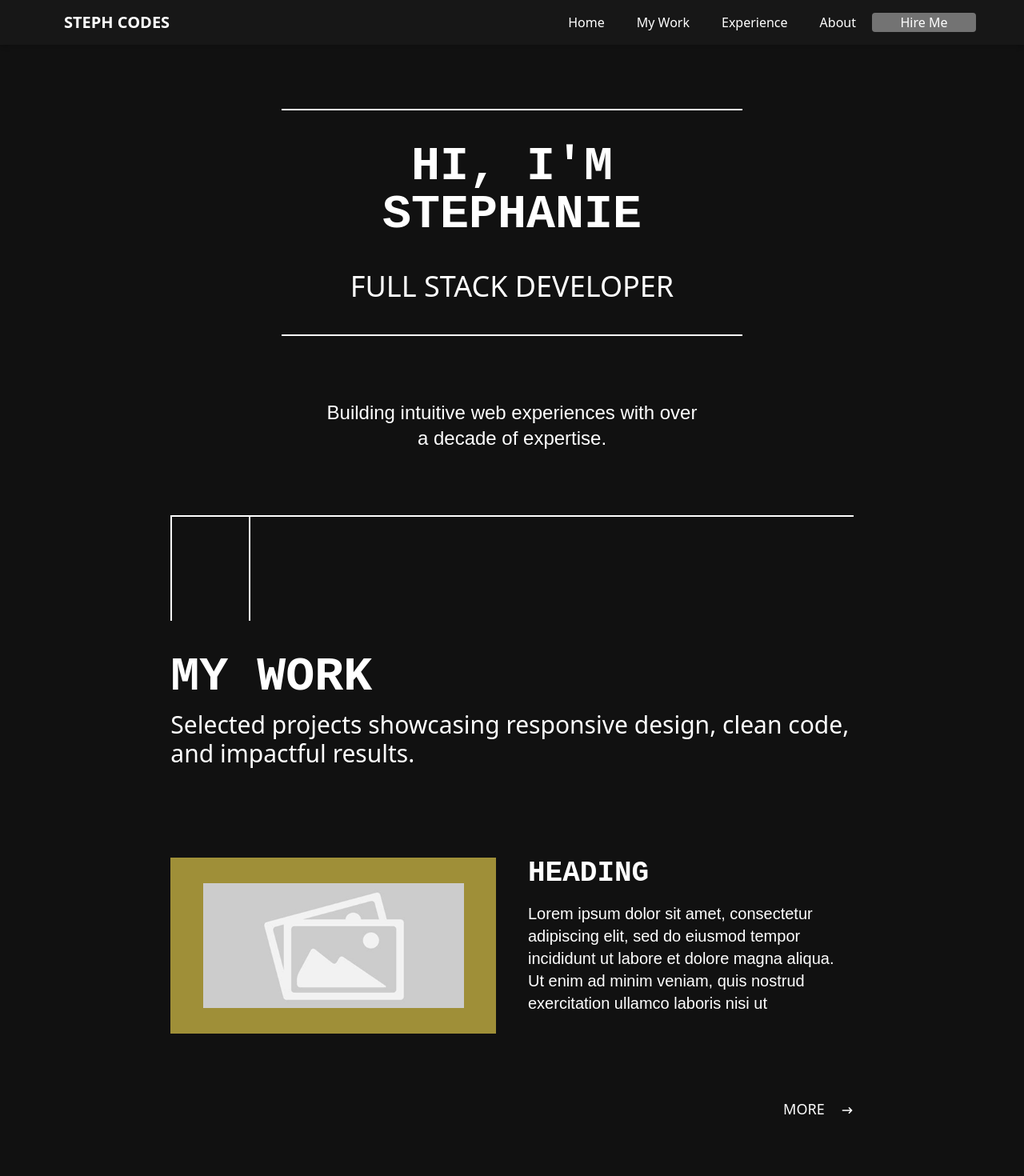
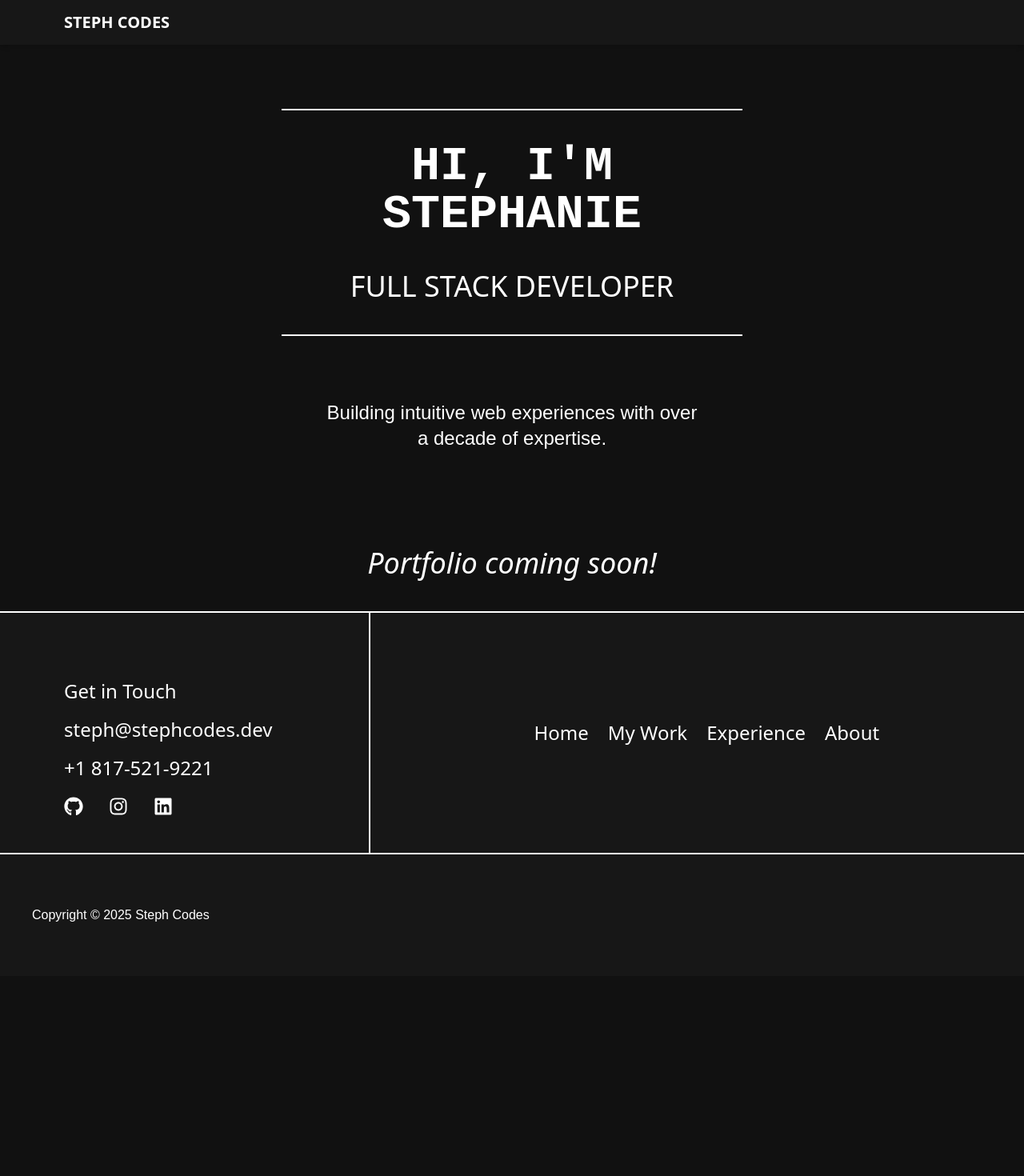
Before and after one commit to Rocklobster84/steph-codes-temp, a Next.js app: page / in a window 1280 px wide. Shown: the top 1470 px of the page at 80% size. After the commit the page ends 1220 px from the top, so only its background shows below. Built offline with nearby package versions, Linux system fonts and the light colour scheme.

Commit message:
Removed all but nav, footer and Hero. Placed Portfolio Coming Soon Message.

```diff
--- a/app/globals.css
+++ b/app/globals.css
@@ -54,3 +54,7 @@ p {
   font-family: 'Figtree', sans-serif;
   font-weight: 300;
 }
+
+.disabled-link {
+  pointer-events: none;
+}
--- a/app/page.tsx
+++ b/app/page.tsx
@@ -1,14 +1,10 @@
-import { Hero, MyWork, Experience, About, HireMe } from "@/components";
+import { Hero } from "@/components";
 
 export default function Home() {
 
   return (
     <main className="overflow-hidden">
       <Hero />
-      <MyWork />
-      <Experience />
-      <About />
-      <HireMe />
     </main>
   );
 }
--- a/components/Hero.tsx
+++ b/components/Hero.tsx
@@ -13,6 +13,10 @@ const Hero = () => {
         Building intuitive web experiences with over a decade of expertise.
       </p>
 
+      <h3 className="my-10">
+        <i>Portfolio coming soon!</i>
+      </h3>
+
     </div>
   )
 }
--- a/components/Navbar.tsx
+++ b/components/Navbar.tsx
@@ -1,57 +1,17 @@
 "use client";
 
-import Link from "next/link";
-import CustomButton from "./CustomButton";
-import { useState } from "react";
-import { CiMenuBurger } from "react-icons/ci";
-
-
 export default function Navbar() {
-  const [isOpen, setIsOpen] = useState(false)
   return (
     <header className="px-5 py-3 bg-neutral-900 shadow-md ">
       <nav className="px-10">
         <div className="h-8 items-center flex justify-between">
           <div className="text-xl text-white font-bold px-5 uppercase">Steph Codes</div>
           <div className="hidden sm:block">
-          <Link href="/">
-            <span className="px-5">Home</span>
-          </Link>
-          <Link href="/">
-            <span className="px-5">My Work</span>
-          </Link>
-          <Link href="/">
-            <span className="px-5">Experience</span>
-          </Link>
-          <Link href="/">
-            <span className="px-5">About</span>
-          </Link>
-          <CustomButton
-            title="Hire Me"
-            btnType="button"
-            containerStyles="text-white rounded-sm bg-neutral-500 min-w-[130px]"
-          />
+
           </div>
-          <button onClick={() => setIsOpen(!isOpen)} className="block sm:hidden px-4 text-2xl"><CiMenuBurger /></button>
+
         </div>
 
-        <div className={`${ isOpen ? "block" : "hidden" } sm:hidden bg-neutral-900 space-y-2 pt-3 pb-3`}>
-          <Link href="/">
-            <span className="px-5 text-lg text-white-600 block">Home</span>
-          </Link>
-          <Link href="/#my-work">
-            <span className="px-5 text-lg text-white-600 block">My Work</span>
-          </Link>
-          <Link href="/#experience">
-            <span className="px-5 text-lg text-white-600 block">Experience</span>
-          </Link>
-          <Link href="/#about">
-            <span className="px-5 text-lg text-white-600 block">About</span>
-          </Link>
-          <Link href="/#hire-me">
-            <span className="px-5 text-lg text-white-600 block">Hire Me</span>
-          </Link>
-        </div>
       </nav>
     </header>
   )
--- a/components/footer-elements/ContactSection.tsx
+++ b/components/footer-elements/ContactSection.tsx
@@ -11,17 +11,17 @@ export const ContactSection = () => {
       <div className="flex flex-col grow shrink-0 items-center md:items-start my-auto basis-0 w-fit pl-10">
         <h4>Get in Touch</h4>
         <div className="mt-6">
-          steph@stephcodes.dev
+         <a href="mailto:you@example.com">steph@stephcodes.dev</a>
         </div>
         <div className="mt-6">
-          +1 817-521-9221
+          <a href="tel:+18175219221">+1 817-521-9221</a>
         </div>
         <div className="flex gap-8 my-auto mt-6">
-        <FaGithub />
+        <a href="https://github.com/Rocklobster84" target="_blank"><FaGithub /></a>
 
-        <FaInstagram />
+        <a href="https://www.instagram.com/rocklobster1984/" target="_blank"><FaInstagram /></a>
 
-        <FaLinkedin />
+        <a href="https://www.linkedin.com/in/stephthomp/" target="_blank"><FaLinkedin /></a>
       </div>
       </div>
 
--- a/components/footer-elements/NavigationSection.tsx
+++ b/components/footer-elements/NavigationSection.tsx
@@ -7,23 +7,18 @@ import Link from "next/link";
 export const NavigationSection = () => {
   return (
     <nav className="flex gap-6 items-center flex-col md:flex-row self-stretch my-auto text-md md:text-2xl leading-none text-center text-white max-md:mt-10 max-md:max-w-full">
-      <Link href="/">
+      <Link href="/" className="disabled-link">
         Home
       </Link>
-      <Link href="#my-work">
+      <Link href="#my-work" className="disabled-link">
         My Work
       </Link>
-      <Link href="#experience">
+      <Link href="#experience" className="disabled-link">
         Experience
       </Link>
-      <Link href="#about">
+      <Link href="#about" className="disabled-link">
         About
       </Link>
-      <CustomButton
-            title="Hire Me"
-            btnType="button"
-            containerStyles="text-white rounded-sm bg-neutral-500 min-w-[130px] py-3"
-      />
     </nav>
   );
 };
```
